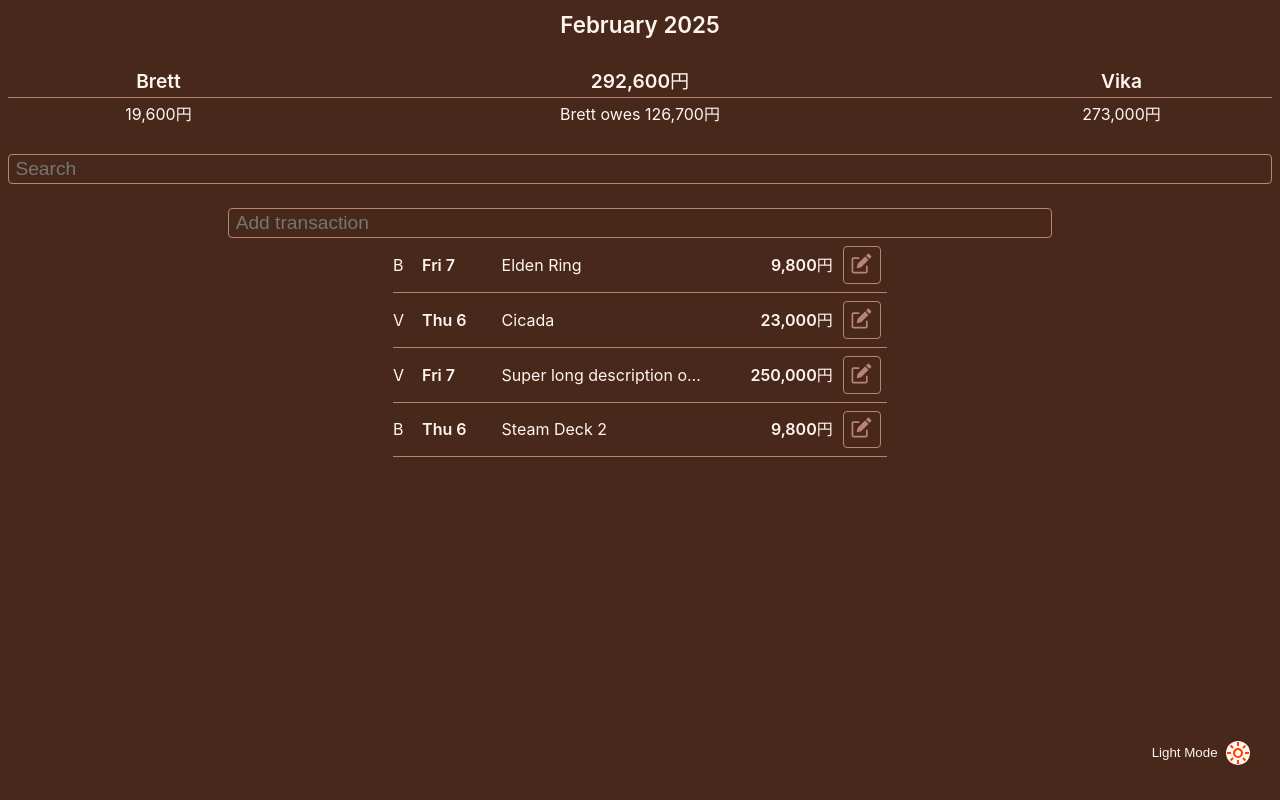
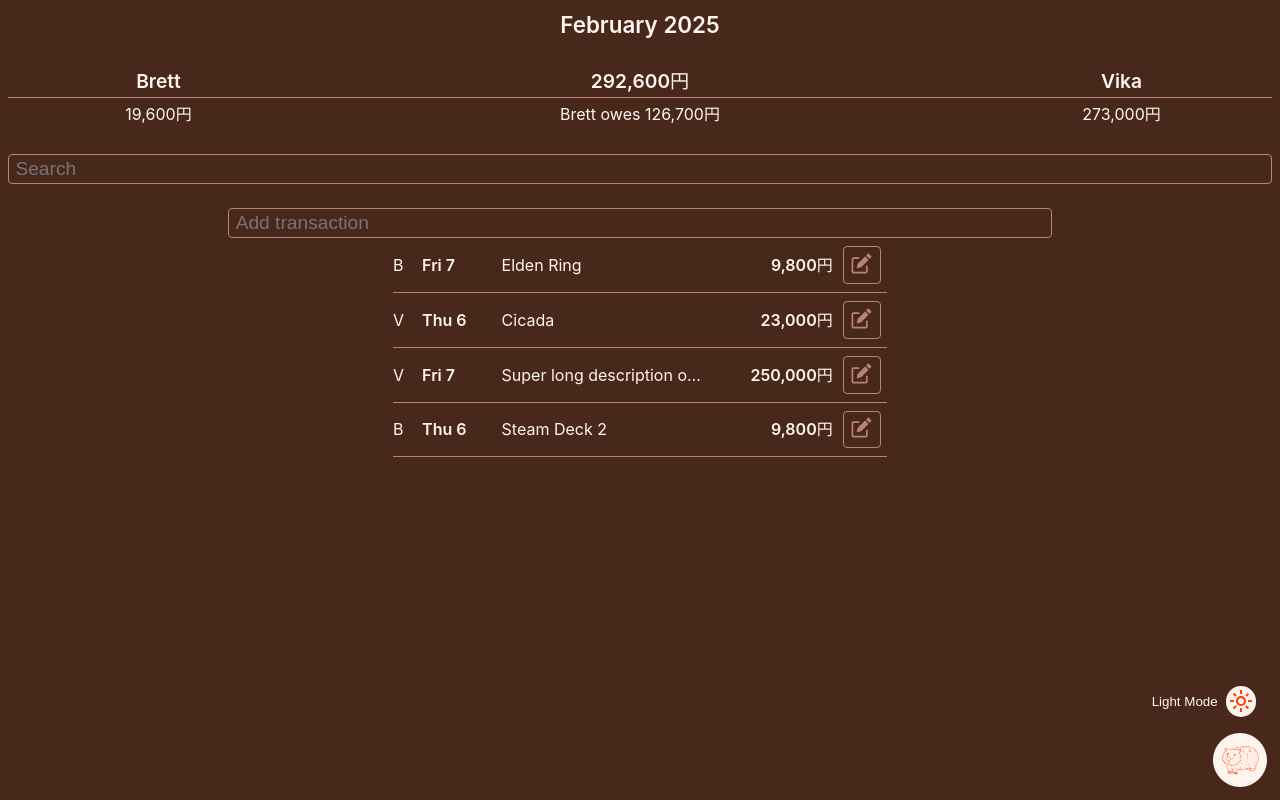
Before and after one commit to Brett-Tanner/spending_frontend, a Svelte app: page / in a window 1280 px wide. Built offline with nearby package versions, Linux system fonts and the light colour scheme.

Commit message:
Add Womby menu

```diff
--- a/src/components/BubbleMenu/BubbleMenu.svelte
+++ b/src/components/BubbleMenu/BubbleMenu.svelte
@@ -1,5 +1,27 @@
 <script lang="ts">
+	import Womby from "../icons/Womby.svelte";
 	import ThemeToggle from "./BubbleMenuItem/ThemeToggle/ThemeToggle.svelte";
 </script>
 
+<button type="button">
+	<Womby --fill="var(--color-accent)" />
+</button>
+
 <ThemeToggle />
+
+<style>
+	button {
+		display: flex;
+		align-items: center;
+		justify-content: center;
+
+		aspect-ratio: 1 / 1;
+		background-color: var(--color-primary);
+		border: none;
+		border-radius: var(--circle);
+		bottom: 1em;
+		position: absolute;
+		right: 1em;
+		width: 4em;
+	}
+</style>
--- a/src/components/BubbleMenu/BubbleMenuItem/BubbleMenuItem.svelte
+++ b/src/components/BubbleMenu/BubbleMenuItem/BubbleMenuItem.svelte
@@ -24,9 +24,9 @@
 		gap: 0.5rem;
 
 		border: none;
-		bottom: var(--bottom);
+		bottom: calc(2em + (2em * var(--order)));
 		position: absolute;
-		right: 1.5rem;
+		right: 1.3em;
 	}
 
 	.svg-container {
@@ -37,5 +37,6 @@
 		aspect-ratio: 1 / 1;
 		border-radius: var(--circle);
 		background-color: var(--color-primary);
+		padding: 0.25em;
 	}
 </style>
--- a/src/components/BubbleMenu/BubbleMenuItem/ThemeToggle/ThemeToggle.svelte
+++ b/src/components/BubbleMenu/BubbleMenuItem/ThemeToggle/ThemeToggle.svelte
@@ -39,5 +39,5 @@
 	text={activeTheme === "dark" ? "Light Mode" : "Dark Mode"}
 	Icon={activeTheme === "dark" ? LightIcon : DarkIcon}
 	onclick={toggleTheme}
-	--bottom="2rem"
+	--order="2"
 />
```
